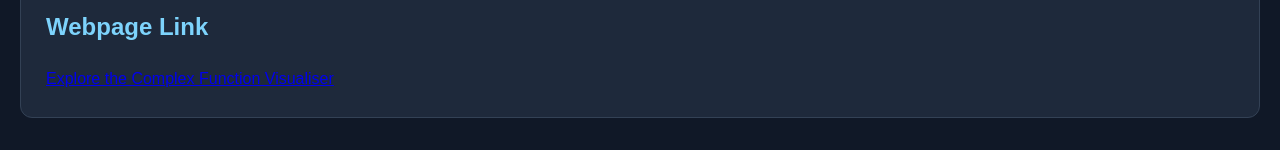
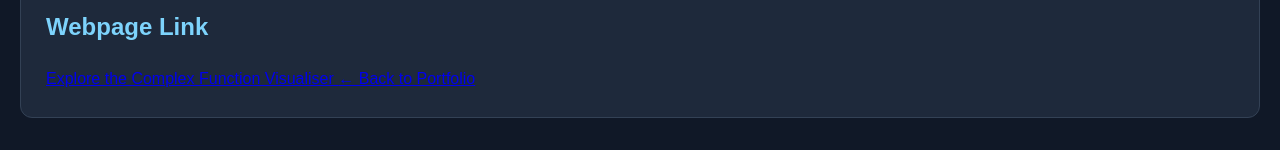
Before and after one commit to nicholasboxall/nicholasboxall.github.io, a plain HTML site: page projects/complex_newtons_method_fractals.html in a window 1280 px wide. Shown: the part 946-1096 px from the top of the page. Drawn offline with nearby package versions, Linux system fonts and the light colour scheme.

Commit message:
Update complex_newtons_method_fractals.html

```diff
--- a/projects/complex_newtons_method_fractals.html
+++ b/projects/complex_newtons_method_fractals.html
@@ -145,7 +145,9 @@
 
     </section>
 
-
+    <a class="back-link" href="../index.html">
+        ← Back to Portfolio
+    </a>
 </main>
 
 </body>
```
